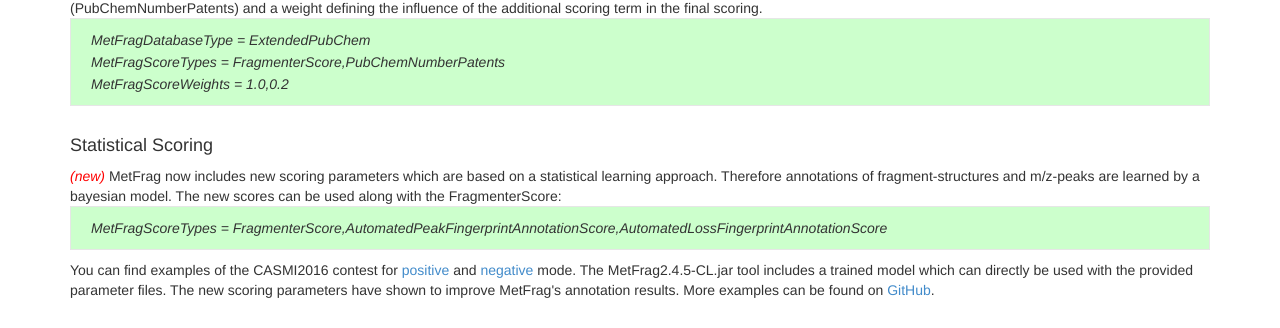
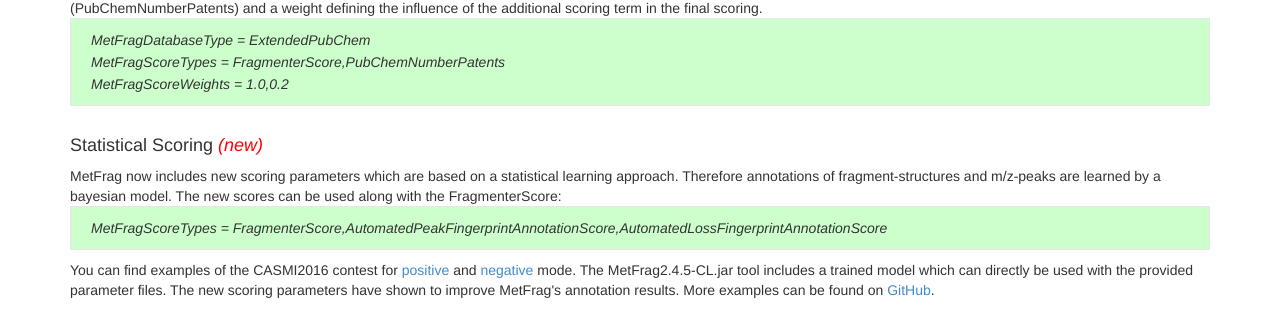
Before and after one commit to ipb-halle/MetFrag, a Jekyll site: the page built from projects/metfragcl/index.md, in a window 1280 px wide. Shown: the part 2297-2625 px from the top of the page. Built offline with Jekyll 4.4.1, drawn with Linux system fonts in a browser that asks for light colours; nearby versions of some CDN libraries.

Commit message:
updated statistical scoring description

```diff
--- a/projects/metfragcl/index.md
+++ b/projects/metfragcl/index.md
@@ -120,7 +120,7 @@ To tell MetFrag which information you want to be included in the final scoring,
  </table>
 </div>
 <p><p>
-<h4>Statistical Scoring</h4><span style="color: red; font-style: italic">(new)</span>
+<h4>Statistical Scoring <span style="color: red; font-style: italic">(new)</span></h4>
 MetFrag now includes new scoring parameters which are based on a statistical learning approach. Therefore annotations of fragment-structures and m/z-peaks are learned by a bayesian model.
 
 The new scores can be used along with the FragmenterScore:
```
